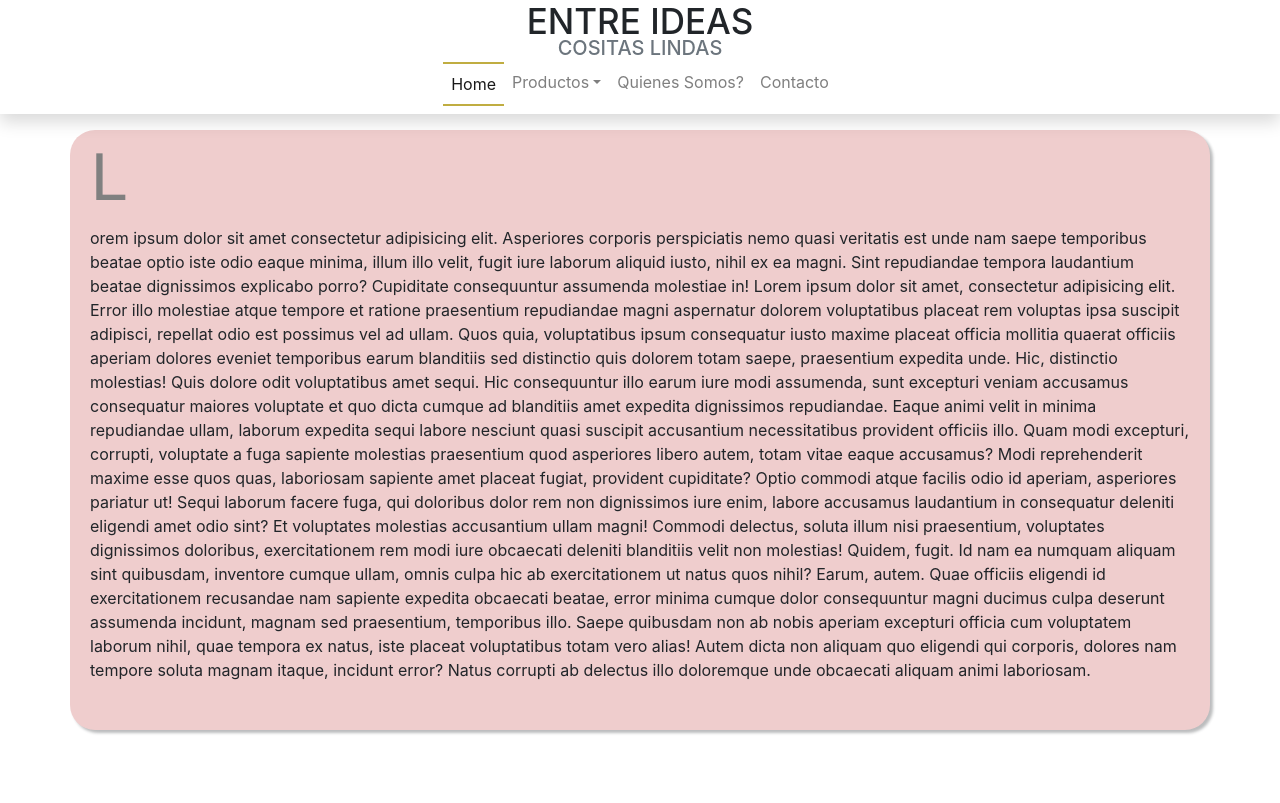
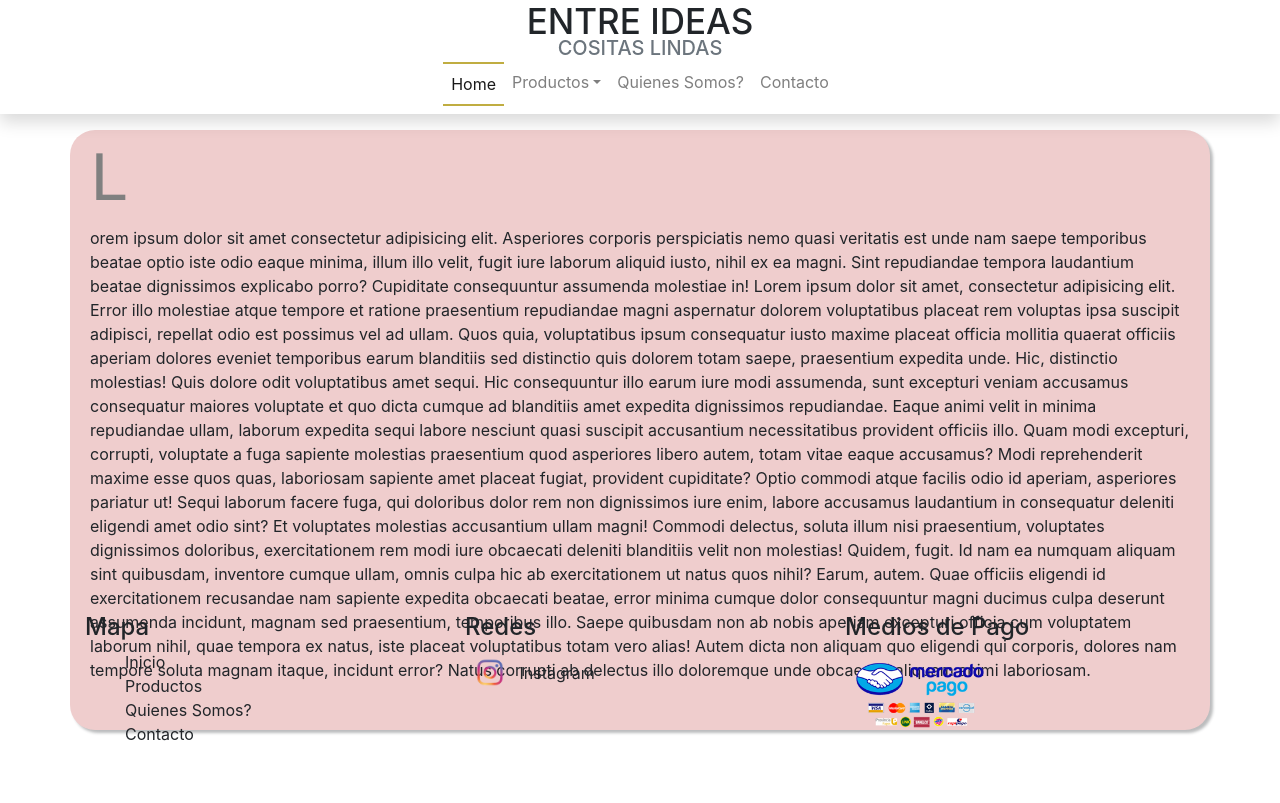
Before and after one commit to Alaukarian/Entre-Ideas, a plain HTML site: page pages/quienes-somos.html in a window 1280 px wide. Shown: the top 803 px of the page. Drawn offline with nearby package versions, Linux system fonts and the light colour scheme.

Commit message:
arreglado footer para todas las paginas

```diff
--- a/pages/quienes-somos.html
+++ b/pages/quienes-somos.html
@@ -57,7 +57,7 @@
     <main>
       <div class="container">
         <div class="row">
-          <section class="quienes">
+          <section class="quienes"></section>
             <div class="quienes__area"></div>
             <div class="quienes__contenedor"></div>
             <article class="quienes__text">
@@ -69,7 +69,7 @@
       </div>
     </main>
     <footer>
-      <div class="container">
+      <div class="container fixed-bottom">
           <div class="row">
               <nav class="col-xl-4">
                   <h4>Mapa</h4>
@@ -82,12 +82,12 @@
               </nav>
               <section class="col-xl-4">
                   <h4>Redes</h4>
-                  <img src="media/icono-ig.png" alt="icono instagram" class="iconos" id="ig">
+                  <img src="../media/icono-ig.png" alt="icono instagram" class="iconos" id="ig">
                   <a href="#">Instagram</a>
               </section>
               <section class="col-xl-4">
                   <h4>Medios de Pago</h4>
-                  <img src="media/mercadopago.png" alt="" style="height:150px; position: relative; bottom: 30px;">
+                  <img src="../media/mercadopago.png" alt="" style="height:150px; position: relative; bottom: 30px;">
               </section>
           </div>
       </div>
```
Also changed, not shown: index.html (+1 -1 lines), pages/contacto.html (+3 -3 lines).
